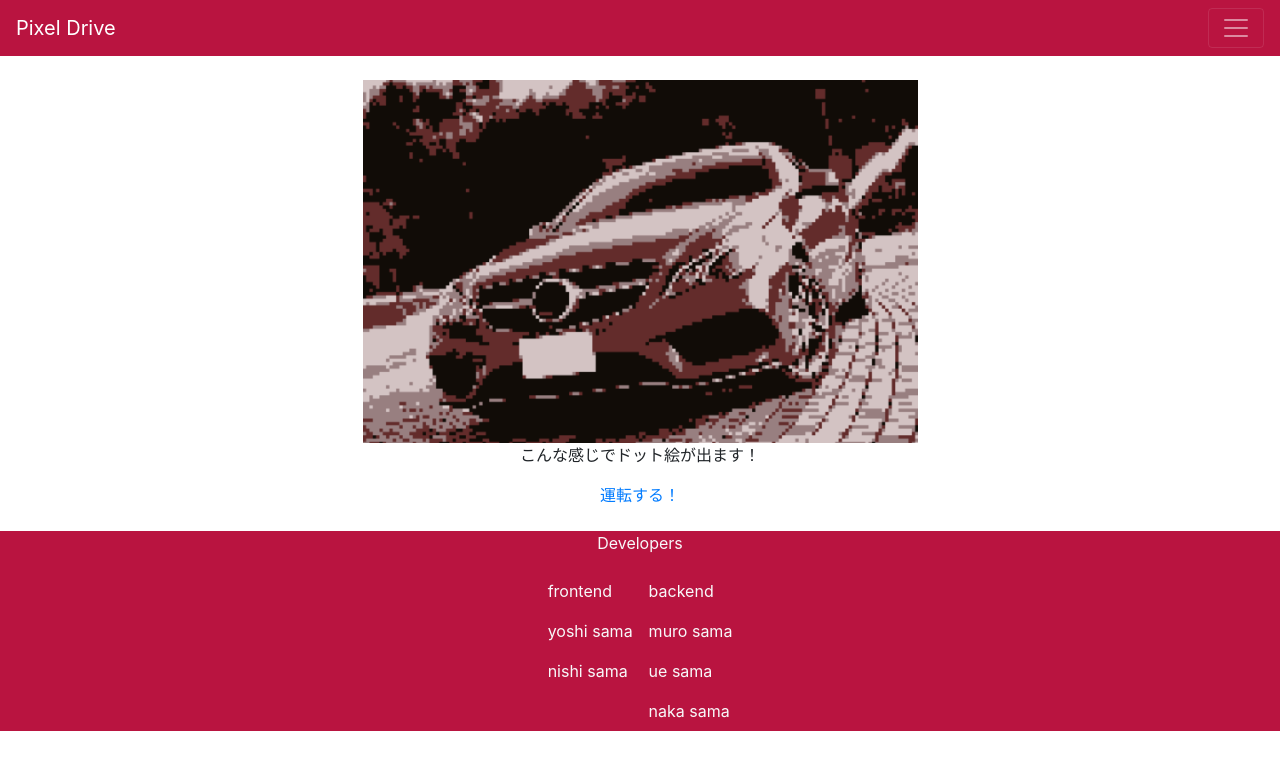
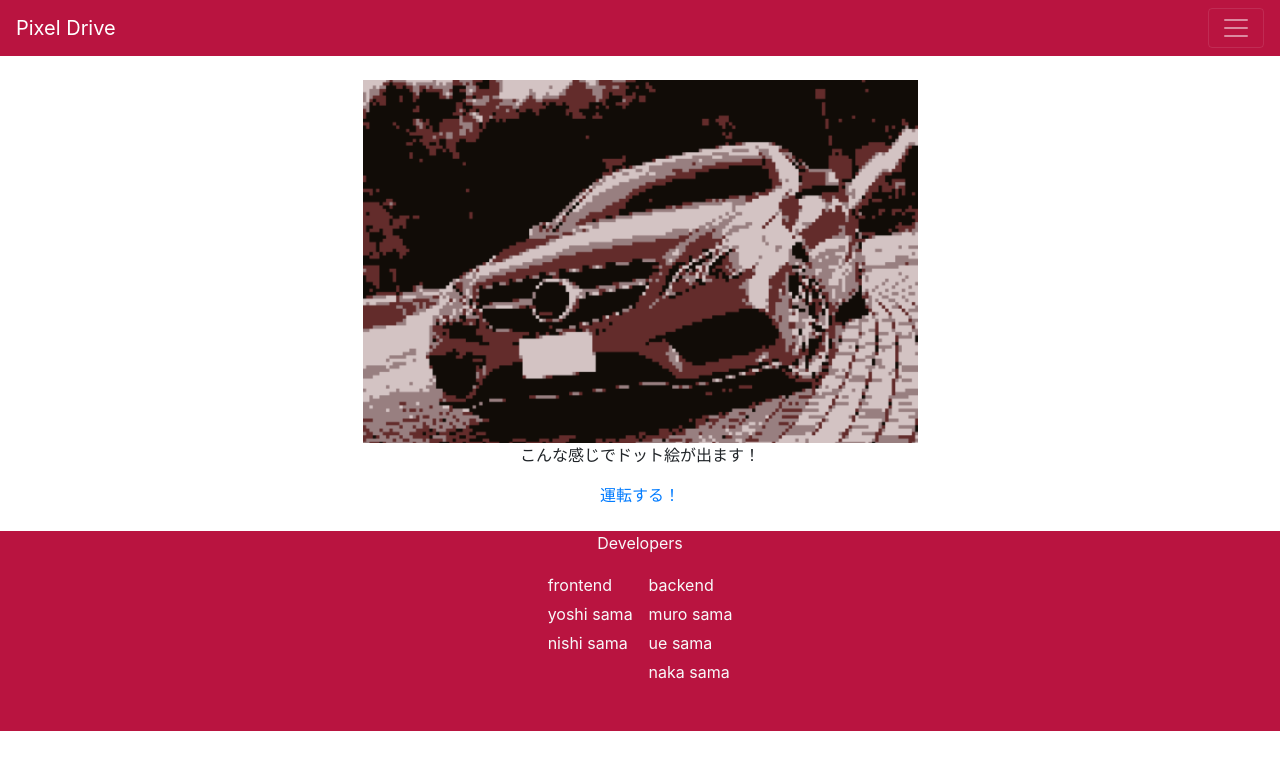
Before and after one commit to Yu-Muro/pioneer_hackathon, a React (Create React App) app in the folder app/: page /result in a window 1280 px wide. Shown: the top 770 px of the page. Built offline with nearby package versions, Linux system fonts and the light colour scheme.

Commit message:
メニューバーを調整

```diff
--- a/app/src/components/Footer/Footer.js
+++ b/app/src/components/Footer/Footer.js
@@ -4,7 +4,7 @@ const Footer = () => {
   return (
     <div className='bg-primary ' style={{ height: 200 }}>
       <p class="text-center text-light">Developers</p>
-      <div className="d-flex justify-content-center bd-highlight mb-3">
+      <div style={{ 'line-height': '0.8rem' }} className="d-flex justify-content-center bd-highlight mb-3">
         <div className="p-2 bd-highlight">
           <p class="text-light">frontend</p>
           <p class="text-light">yoshi sama</p>
```
